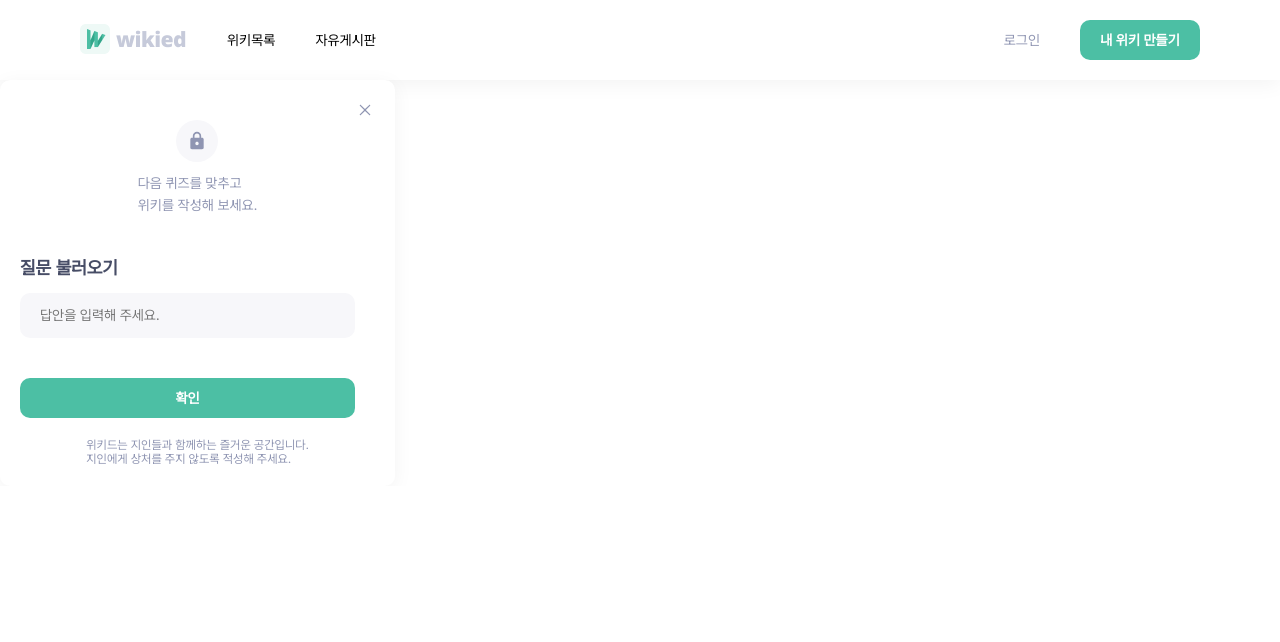
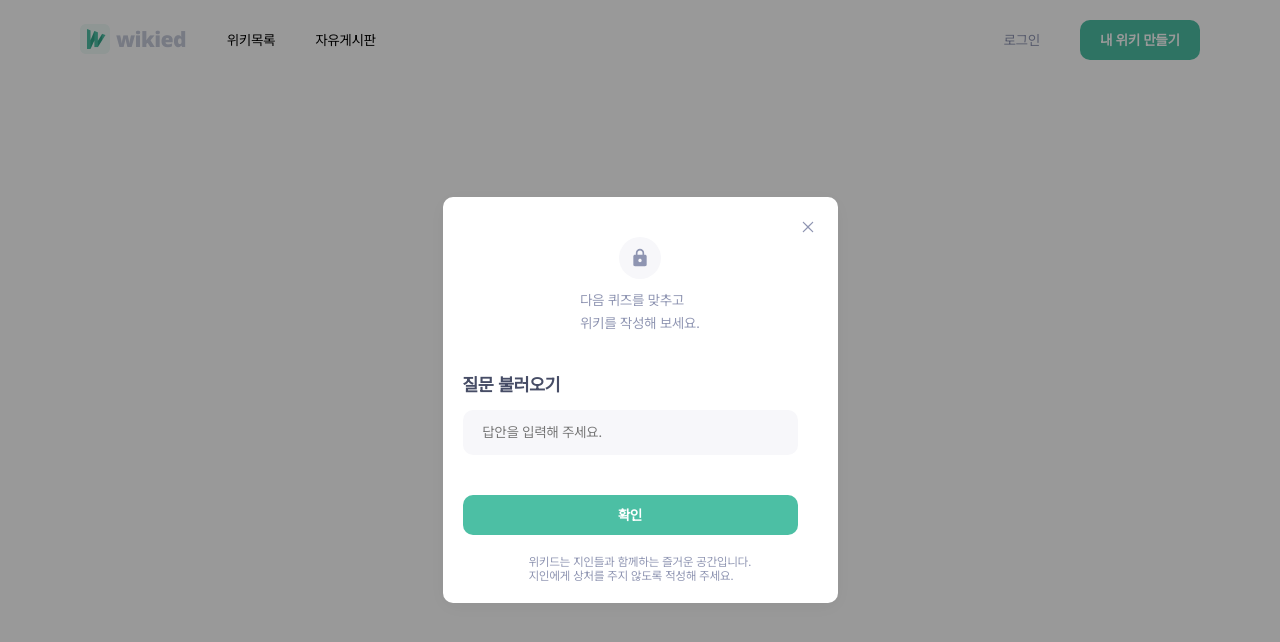
Before and after one commit to leegyuho-programer/Wikied, a Next.js app: page /test in a window 1280 px wide. Shown: the top 642 px of the page. Built offline with nearby package versions, Linux system fonts and the light colour scheme.

Commit message:
feat: QuizModal 띄우기 구현

```diff
--- a/src/app/(root-modal)/QuizModal/QuizModal.tsx
+++ b/src/app/(root-modal)/QuizModal/QuizModal.tsx
@@ -9,8 +9,10 @@ import Input from '@/components/Input/Input';
 import { quizModalRules } from '@/constants/inputErrorRules';
 import styles from './QuizModal.module.css';
 import Button from '@/components/Button/Button';
+import { useStore } from '@/store';
 
 export default function QuizModal() {
+  const clearModal = useStore((state) => state.clearModal);
   const {
     handleSubmit,
     register,
@@ -33,7 +35,7 @@ export default function QuizModal() {
           errors={errors}
           classname={styles.input}
         />
-        <Button isLink={false} variant="primary" classname={styles.button}>
+        <Button isLink={false} variant="primary" classname={styles.button} onClick={clearModal}>
           확인
         </Button>
       </form>
--- a/src/app/(root-modal)/_components/ModalContainer/ModalContainer.module.css
+++ b/src/app/(root-modal)/_components/ModalContainer/ModalContainer.module.css
@@ -1,9 +1,16 @@
-/* .container {
-  color: #474d66;
-  text-align: center;
-  font-size: 18px;
-  font-weight: 600;
-} */
+.containerWrapper {
+  position: fixed;
+  top: 50%;
+  left: 50%;
+  transform: translate(-50%, -50%);
+  z-index: 1000;
+  background-color: #00000066;
+  justify-content: center;
+  align-items: center;
+  width: 100%;
+  height: 100%;
+  display: flex;
+}
 
 .container {
   max-width: 395px;
--- a/src/app/(root-modal)/_components/ModalContainer/ModalContainer.tsx
+++ b/src/app/(root-modal)/_components/ModalContainer/ModalContainer.tsx
@@ -2,10 +2,11 @@
 
 import { useRouter } from 'next/navigation';
 import { ReactNode } from 'react';
-
 import styles from './ModalContainer.module.css';
 import Button from '@/components/Button/Button';
 import CloseIcon from '@/components/SvgComponents/CloseIcon/CloseIcon';
+import { useStore } from '@/store';
+import ModalPortal from '../../ModalPortal';
 
 type TitleType = 'alert' | 'form' | 'quiz';
 interface Props {
@@ -15,17 +16,16 @@ interface Props {
 }
 
 function ModalContainer({ children, type, text }: Props) {
-  const router = useRouter();
-  const onClickClose = () => {
-    router.back();
-  };
+  const clearModal = useStore((state) => state.clearModal);
 
   return (
-    <div className={`${styles.container} ${styles.type}`}>
-      <div className={styles.IconWrapper}>
-        <CloseIcon onClick={onClickClose} />
+    <div className={styles.containerWrapper}>
+      <div className={`${styles.container} ${styles.type}`}>
+        <div className={styles.IconWrapper}>
+          <CloseIcon onClick={clearModal} />
+        </div>
+        {children}
       </div>
-      {children}
     </div>
   );
 }
```
Also changed, not shown: src/app/(unauth)/_components/UserPage/UserPage.tsx (+15 -14 lines).
